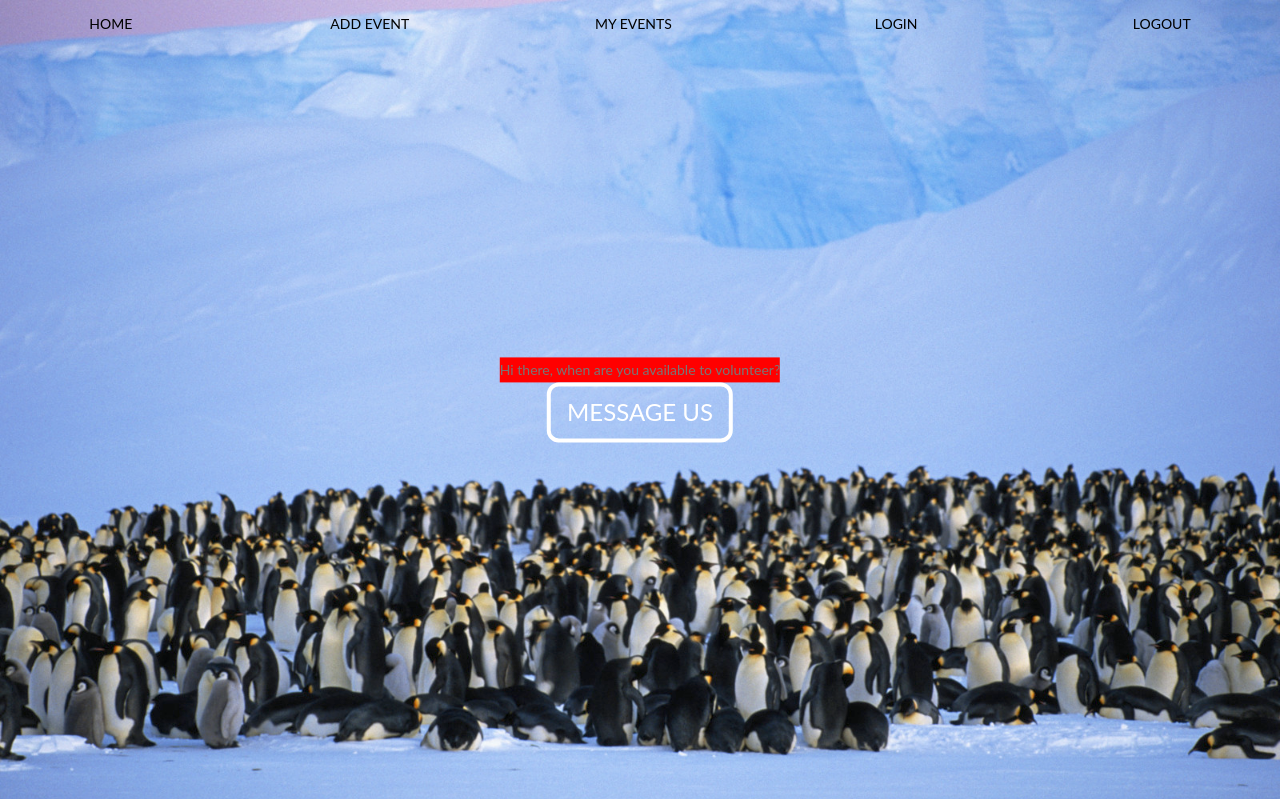
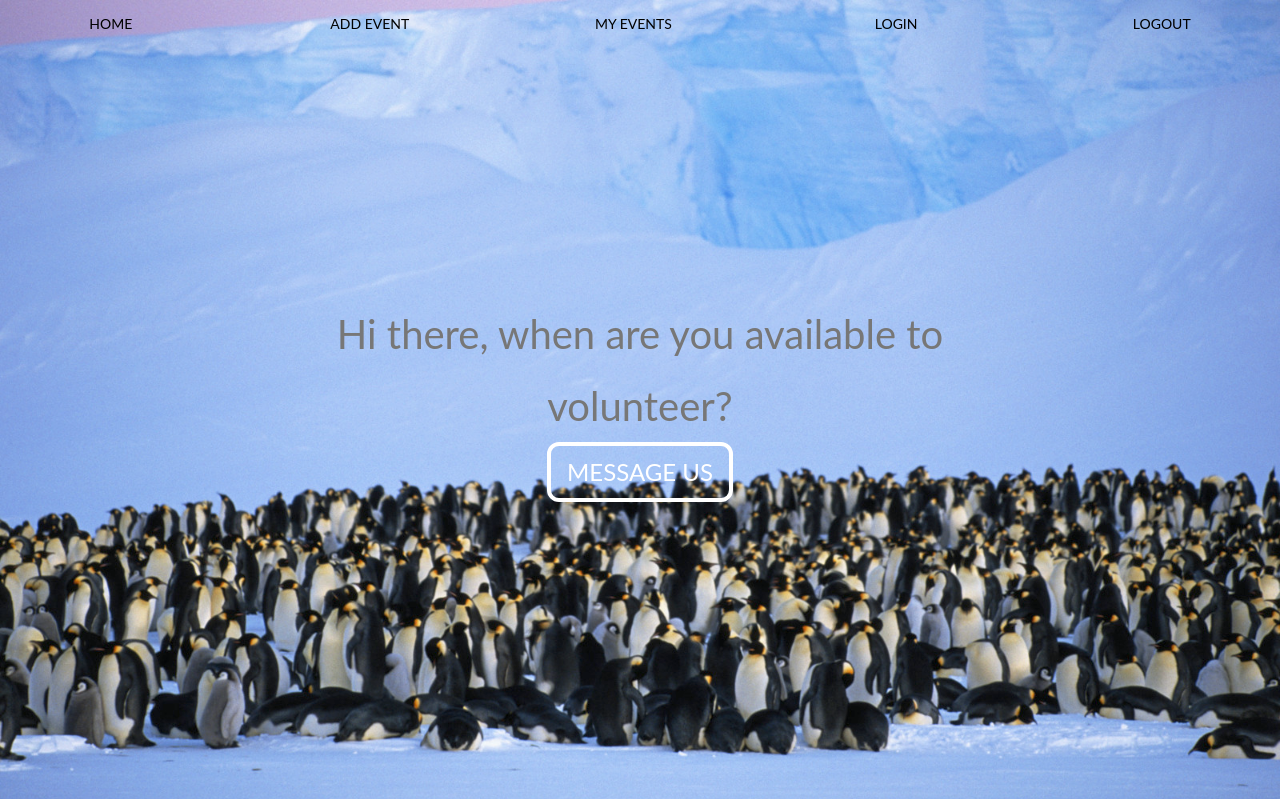
Before and after one commit to macross93/huddle, a Django app: page / in a window 1280 px wide. Shown: the top 799 px of the page. Run offline with Django 3.2, Linux system fonts and the light colour scheme; a user stored in the database is signed in; some libraries are stand-ins or nearby versions.

Commit message:
new commit

```diff
--- a/templates/base.html
+++ b/templates/base.html
@@ -76,6 +76,9 @@ body {
   padding-bottom: 0px;
 }
 
+.openline {
+  font-size: 30pt;
+}
 
 .message-us {
   position: absolute;
@@ -499,7 +502,7 @@ body {
 $(document).ready(function() {
     $('.openline').typewrite({
         'callback': function(){
-            $('.openline').css('background-color','red');
+            $('.openline').css('border-color','white');
         },
         'delay': 100
     });
--- a/templates/home.html
+++ b/templates/home.html
@@ -8,7 +8,7 @@
   <div class="message-us">
     <div class="container-fluid text-center vertical-center" id="home">
       <div class="openline">
-        <h2>Hi there, when are you available to volunteer?</h2>
+        Hi there, when are you available to volunteer?
       </div>
       <a href="http://m.me/HuddleChatbot" class="btn btn-default btn-lg">
         MESSAGE US
```
